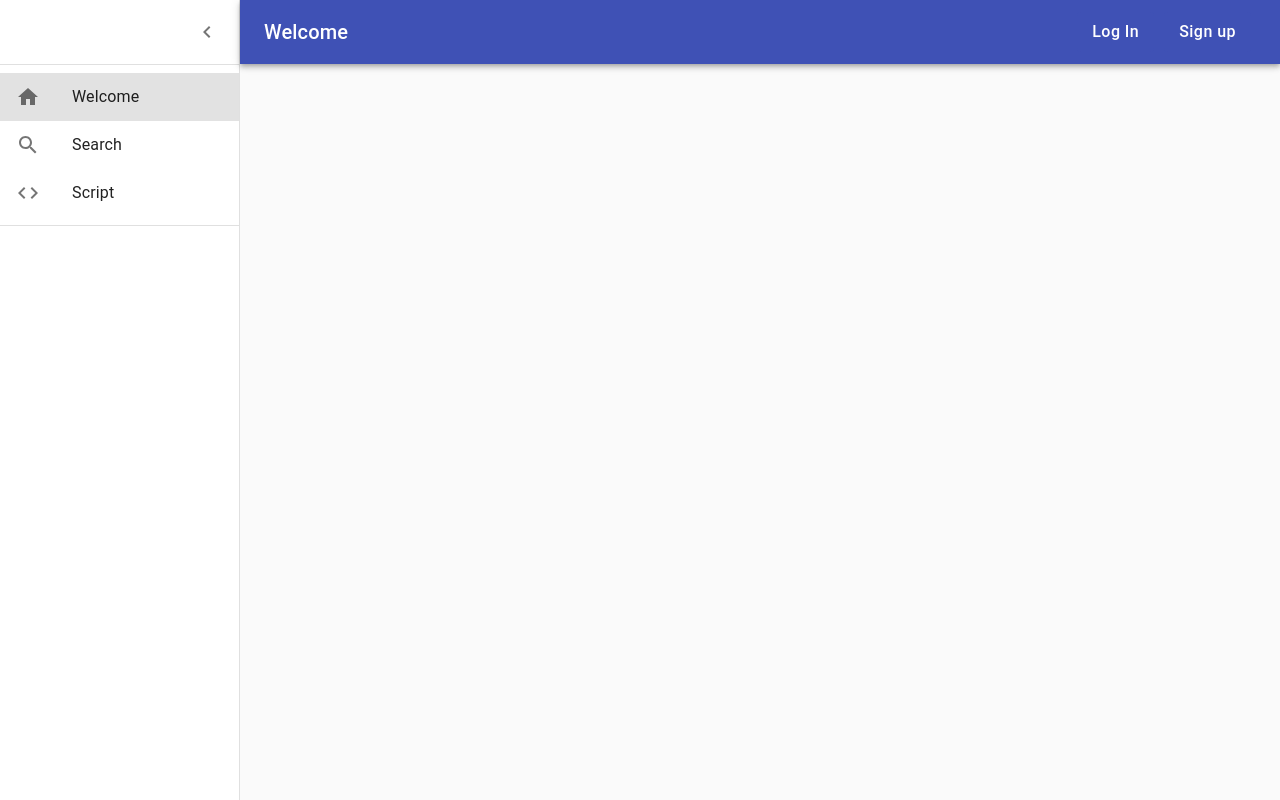
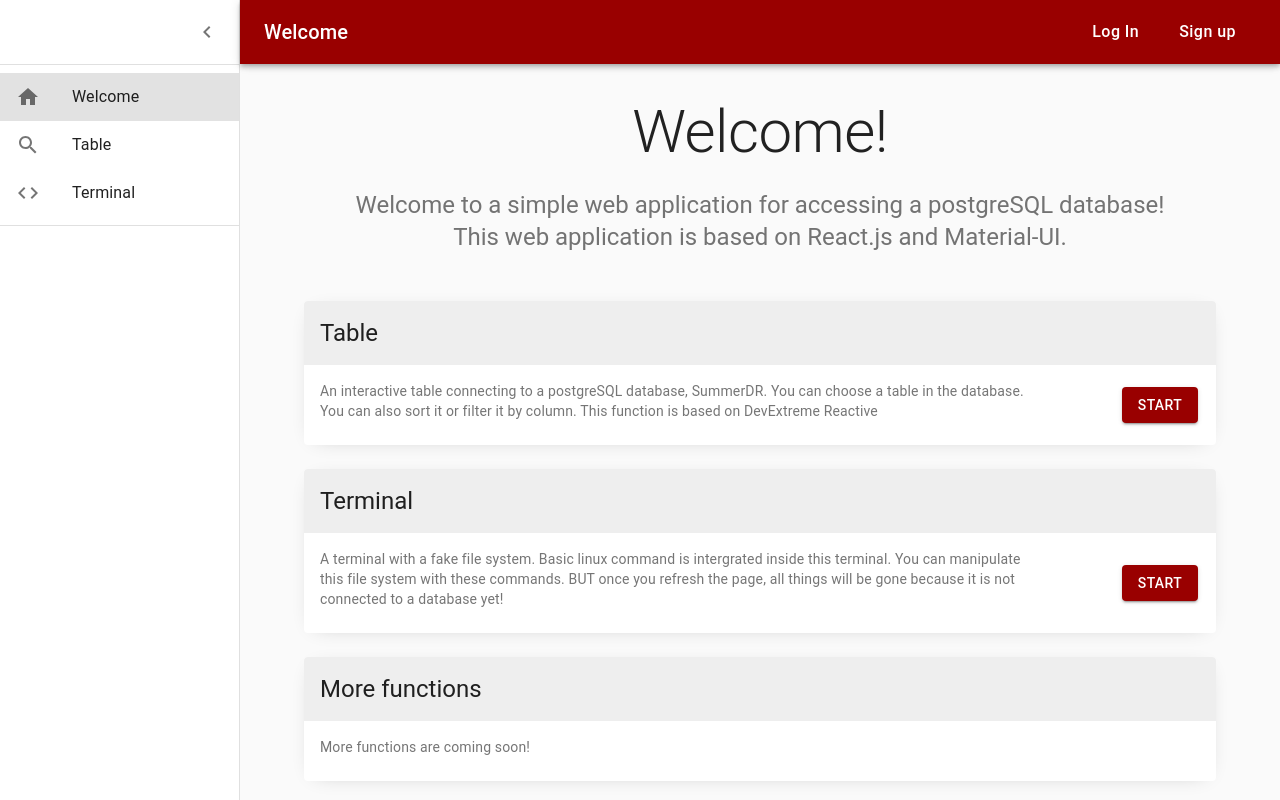
Before and after one commit to lizhenting96/Week12-SummerDR-FrontEnd-FinalVer, a React (Create React App) app in the folder my-react-app/: page / in a window 1280 px wide. Built offline with nearby package versions, Linux system fonts and the light colour scheme.

Commit message:
Add contents to Welcome Page and styles to all web pages
change the blue theme to red theme, which looks more like a USC's style!

```diff
--- a/my-react-app/src/Components/MainTable.js
+++ b/my-react-app/src/Components/MainTable.js
@@ -1,6 +1,5 @@
 import React, { useState, useEffect } from 'react';
 import {
-   Paper,
    Select,
    MenuItem,
    makeStyles,
@@ -21,6 +20,7 @@ import {
    TableColumnResizing,
 } from '@devexpress/dx-react-grid-material-ui';
 import { Loading } from './loading';
+import { Fragment } from 'react';
 
 // const URL = 'https://js.devexpress.com/Demos/WidgetsGalleryDataService/api/orders?requireTotalCount=true';
 const URL = 'http://localhost:5000/select';
@@ -175,7 +175,7 @@ export default () => {
    }, []);
 
    return (
-      <Paper>
+      <Fragment>
          <FormControl className={classes.formControl}>
             <InputLabel id="select-label">Tablename</InputLabel>
             <Select value={selectedTable} onChange={handleTableChange}>
@@ -218,6 +218,6 @@ export default () => {
             />
          </Grid>
          {loading && <Loading />}
-      </Paper>
+      </Fragment>
    );
 };
--- a/my-react-app/src/Components/TerminalAccess.js
+++ b/my-react-app/src/Components/TerminalAccess.js
@@ -1,5 +1,6 @@
 import React, { useState, useEffect } from 'react';
 import Terminal from 'react-bash';
+import { Paper } from '@material-ui/core';
 
 export default function TerminalAccess() {
     const [commandData, setCommandData] = useState('');
--- /dev/null
+++ b/my-react-app/src/Components/Welcome.js
@@ -0,0 +1,118 @@
+import React from 'react';
+import Button from '@material-ui/core/Button';
+import Card from '@material-ui/core/Card';
+import CardActions from '@material-ui/core/CardActions';
+import CardContent from '@material-ui/core/CardContent';
+import CardHeader from '@material-ui/core/CardHeader';
+import CssBaseline from '@material-ui/core/CssBaseline';
+import Grid from '@material-ui/core/Grid';
+import Typography from '@material-ui/core/Typography';
+import { makeStyles } from '@material-ui/core/styles';
+import Container from '@material-ui/core/Container';
+
+const useStyles = makeStyles((theme) => ({
+   '@global': {
+      ul: {
+         margin: 0,
+         padding: 0,
+         listStyle: 'none',
+      },
+   },
+   card: {
+      transition: "0.3s",
+      boxShadow: "0 3px 20px -12px rgba(0,0,0,0.3)",
+      "&:hover": {
+        boxShadow: "0 8px 40px -12.125px rgba(0,0,0,0.3)"
+      }
+    },
+   heroContent: {
+      padding: theme.spacing(0, 0, 6),
+   },
+   cardHeader: {
+      backgroundColor:
+         theme.palette.type === 'light' ? theme.palette.grey[200] : theme.palette.grey[700],
+   },
+   cardButton: {
+      backgroundColor: "#900",
+      "&:hover": {
+         backgroundColor: "#B00",
+       }
+   },
+}));
+
+const tiers = [
+   {
+      title: 'Table',
+      description: 'An interactive table connecting to a postgreSQL database, SummerDR. You can choose a table in the database. You can also sort it or filter it by column. This function is based on DevExtreme Reactive',
+      buttonText: 'start',
+      buttonHref: '/table'
+   },
+   {
+      title: 'Terminal',
+      description: 'A terminal with a fake file system. Basic linux command is intergrated inside this terminal. You can manipulate this file system with these commands. BUT once you refresh the page, all things will be gone because it is not connected to a database yet!',
+      buttonText: 'start',
+      buttonHref: '/terminal'
+   },
+   {
+      title: 'More functions',
+      description: 'More functions are coming soon!',
+   },
+];
+
+export default function Pricing() {
+   const classes = useStyles();
+
+   return (
+      <React.Fragment>
+         <CssBaseline />
+         {/* Hero unit */}
+         <Container maxWidth="md" component="main" className={classes.heroContent}>
+            <Typography component="h1" variant="h2" align="center" color="textPrimary" gutterBottom>
+               Welcome!
+            </Typography>
+            <Typography variant="h5" align="center" color="textSecondary" component="p">
+               Welcome to a simple web application for accessing a postgreSQL database!
+            </Typography>
+            <Typography variant="h5" align="center" color="textSecondary" component="p">
+               This web application is based on React.js and Material-UI.
+            </Typography>
+         </Container>
+         {/* End hero unit */}
+         <Container maxWidth="md" component="main">
+            <Grid container spacing={3}>
+               {tiers.map((tier) => (
+                  // Enterprise card is full width at sm breakpoint
+                  <Grid item key={tier.title} xs={12} sm={12} md={12}>
+                     <Card className={classes.card}>
+                        <CardHeader
+                           title={tier.title}
+                           titleTypographyProps={{ align: 'left' }}
+                           className={classes.cardHeader}
+                        />
+                        <Grid container justify="flex-end" alignItems="center" direction="row" spacing={6}>
+                           <Grid item xs={12} sm={12} md={10}>
+                              <CardContent>
+                                 <Typography variant="body2" color="textSecondary" component="p">
+                                    {tier.description}
+                                 </Typography>
+                              </CardContent>
+                           </Grid>
+                           <Grid item xs={12} sm={12} md={2}>
+                              <CardActions style={{justifyContent: 'center'}}>
+                                 {tier.title === 'More functions' ?
+                                    null :
+                                    <Button className={classes.cardButton} variant='contained' color="primary" href={tier.buttonHref}>
+                                       {tier.buttonText}
+                                    </Button>
+                                 }
+                              </CardActions>
+                           </Grid>
+                        </Grid>
+                     </Card>
+                  </Grid>
+               ))}
+            </Grid>
+         </Container>
+      </React.Fragment>
+   );
+}
--- a/my-react-app/src/Components/listItems.js
+++ b/my-react-app/src/Components/listItems.js
@@ -16,17 +16,17 @@ export const mainListItems = (
       </ListItemIcon>
       <ListItemText primary="Welcome" />
     </ListItem>
-    <ListItem button component={ NavLink } exact to="/select" activeStyle={{background: "#c4c4c47f"}}>
+    <ListItem button component={ NavLink } exact to="/table" activeStyle={{background: "#c4c4c47f"}}>
       <ListItemIcon>
         <SearchIcon />
       </ListItemIcon>
-      <ListItemText primary="Search" />
+      <ListItemText primary="Table" />
     </ListItem>
-    <ListItem button component={ NavLink } exact to='/script' activeStyle={{background: "#c4c4c47f"}}>
+    <ListItem button component={ NavLink } exact to='/terminal' activeStyle={{background: "#c4c4c47f"}}>
       <ListItemIcon>
         <CodeIcon />
       </ListItemIcon>
-      <ListItemText primary="Script" />
+      <ListItemText primary="Terminal" />
     </ListItem>
   </div>
 );
--- a/my-react-app/src/Pages/MainPage.js
+++ b/my-react-app/src/Pages/MainPage.js
@@ -19,6 +19,8 @@ import ChevronLeftIcon from "@material-ui/icons/ChevronLeft";
 import { mainListItems } from "../Components/listItems";
 import MainTable from '../Components/MainTable';
 import Terminal from '../Components/ReactTerminal';
+import Welcome from '../Components/Welcome';
+import Paper from '@material-ui/core/Paper';
 
 // style
 const drawerWidth = 240;
@@ -41,7 +43,8 @@ const useStyles = makeStyles(theme => ({
       transition: theme.transitions.create(["width", "margin"], {
          easing: theme.transitions.easing.sharp,
          duration: theme.transitions.duration.leavingScreen
-      })
+      }),
+      backgroundColor: "#900",
    },
    appBarShift: {
       marginLeft: drawerWidth,
@@ -55,7 +58,7 @@ const useStyles = makeStyles(theme => ({
       marginRight: 36
    },
    loginButton: {
-      backgroundColor: "#3f51b5",
+      backgroundColor: "#900",
       color: "white",
       fontSize: "1rem",
       fontFamily: '"Roboto", "Helvetica", "Arial", sans-serif',
@@ -66,7 +69,7 @@ const useStyles = makeStyles(theme => ({
       textTransform: "none",
       '&:hover': {
          backgroundColor: "white",
-         color: "#3f51b5",
+         color: "#900",
       }
    },
    menuButtonHidden: {
@@ -129,7 +132,7 @@ const HomeHeader = () => (
    </Typography>
 )
 
-const SelectHeader = () => (
+const TableHeader = () => (
    <Typography
       component="h1"
       variant="h6"
@@ -137,11 +140,11 @@ const SelectHeader = () => (
       noWrap
       className={useStyles().title}
    >
-      Select
+      Table
    </Typography>
 )
 
-const ScriptHeader = () => (
+const TerminalHeader = () => (
    <Typography
       component="h1"
       variant="h6"
@@ -149,7 +152,7 @@ const ScriptHeader = () => (
       noWrap
       className={useStyles().title}
    >
-      Script
+      Terminal
    </Typography>
 )
 
@@ -188,8 +191,8 @@ export default function MainPage() {
                   </IconButton>
                   <Switch>
                      <Route exact path='/' component={HomeHeader} />
-                     <Route exact path='/select' component={SelectHeader} />
-                     <Route exact path='/script' component={ScriptHeader} />
+                     <Route exact path='/table' component={TableHeader} />
+                     <Route exact path='/terminal' component={TerminalHeader} />
                   </Switch>
                   <Button className={classes.loginButton} href='/users/login'>Log In</Button>
                   <Button className={classes.loginButton} href='/users/signup'>Sign up</Button>
@@ -216,10 +219,12 @@ export default function MainPage() {
                <Container maxWidth="lg" className={classes.container}>
                   <Grid container spacing={3}>
                      <Grid item xs={12}>
-                        {/* <MainTable /> */}
                         <Switch>
-                           <Route exact path='/select' component={MainTable} />
-                           <Route exact path='/script' component={Terminal} />
+                           <Route exact path='/' component={Welcome} />
+                           <Paper>
+                              <Route exact path='/table' component={MainTable} />
+                              <Route exact path='/terminal' component={Terminal} />
+                           </Paper>
                         </Switch>
                      </Grid>
                   </Grid>
```
Also changed, not shown: my-react-app/src/Pages/LoginPage.js (+41 -13 lines), my-react-app/src/Pages/SignupPage.js (+41 -14 lines), my-react-app/src/Static/logo.jpg (added).
